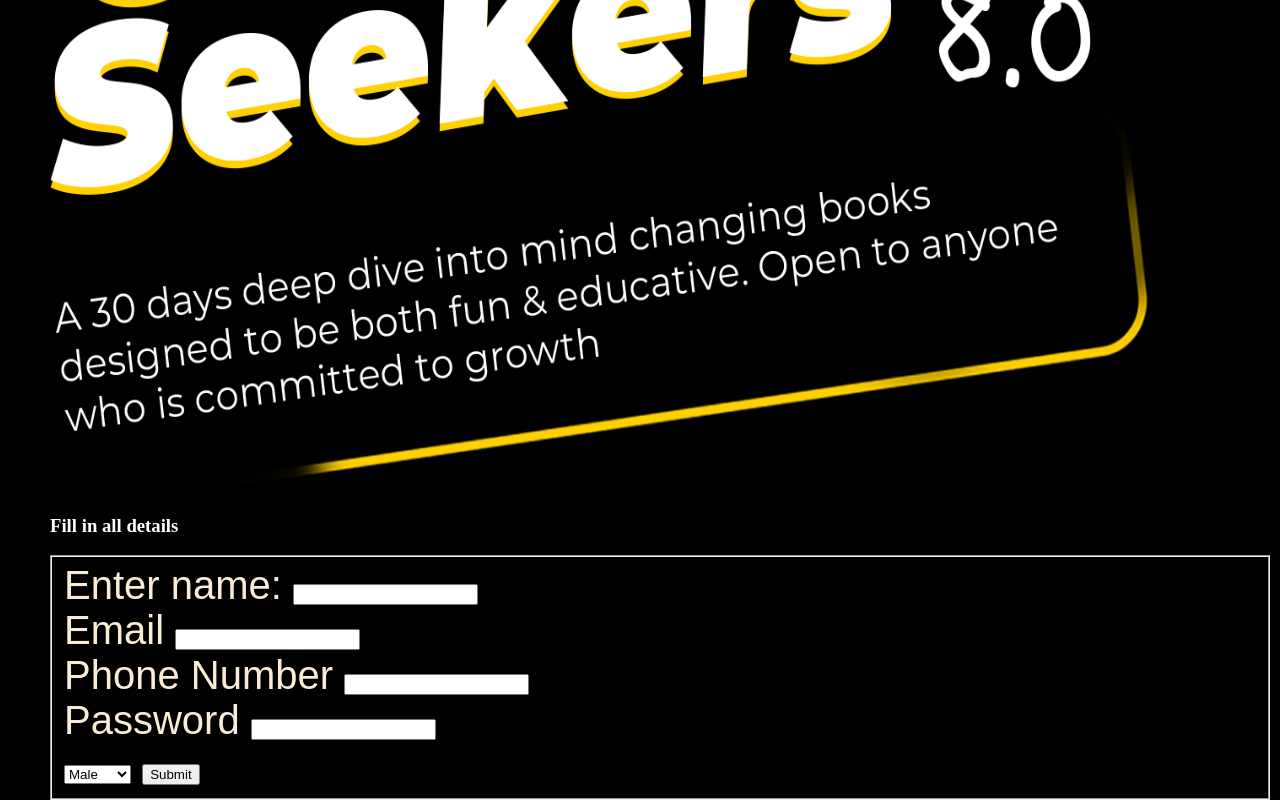
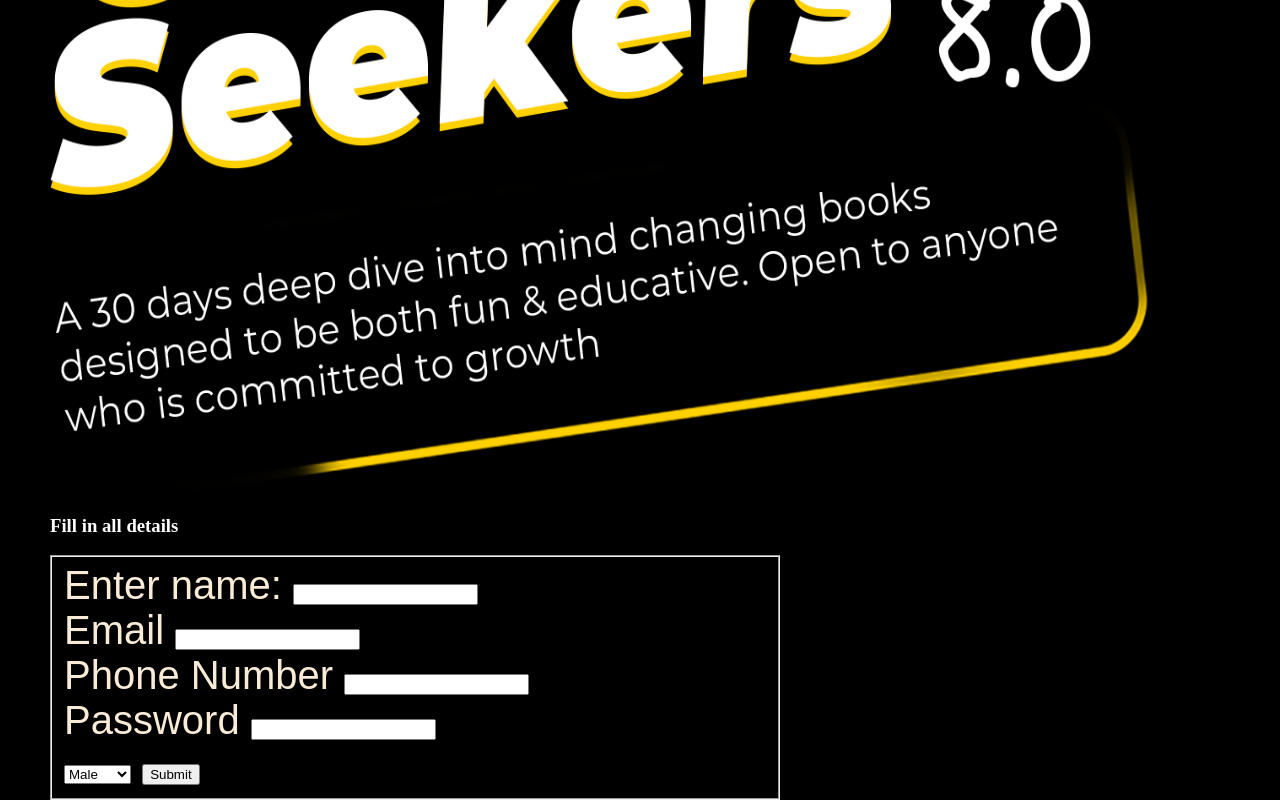
Before and after one commit to i-amrex/gitbase, a plain HTML site: page index.html in a window 1280 px wide. Shown: the part 358-1158 px from the top of the page. Drawn offline with Linux system fonts and the light colour scheme.

Commit message:
Update Style.css

```diff
--- a/Style.css
+++ b/Style.css
@@ -21,5 +21,5 @@ body{
 #line {
     margin-top:0px;
     margin-left:50px;
-    margin-right:10px;
+    margin-right:500px;
 }
```
